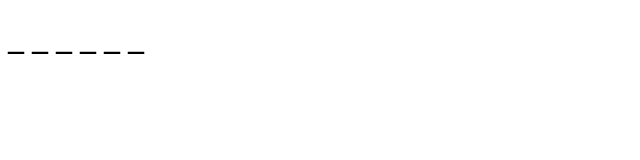
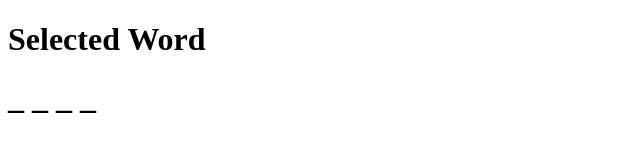
Before and after one commit to suarez9093/hangman, a plain HTML site: page index.html in a window 1280 px wide. Shown: the whole page, without its empty margins (0-640 px from the left). Drawn offline with Linux system fonts and the light colour scheme; files whose address does not match are found by name.

Commit message:
redid function for practice. startGame function works

```diff
--- a/assets/js/logic.js
+++ b/assets/js/logic.js
@@ -1,47 +1,30 @@
-// Global Variables
-// =======================================================================
-var wordArray = ["Goku","Vegeta","Tien"];
+
+var wordBank = ["Apple","Pear","Blueberry"];
 var selectedWord = "";
-var lettersInWord = [];
+var lettersInSelectedWord = [];
+var numBlanks = 0;
 var answerDisplay = [];
 var wrongLetters = [];
-var numBlanks = 0;
 
-// Stats
+// Game stats
 var wins = 0;
 var losses = 0;
-var guessesLeft = 9;
+var guessesRemaining = 9;
 
+function startGame(){
+    selectedWord = wordBank[Math.floor(Math.random()*wordBank.length)];
+    console.log("selectedWord: ", selectedWord);
+    lettersInSelectedWord = selectedWord.split("");
+    console.log("lettersInSelectedWord: ",lettersInSelectedWord);
+    numBlanks = lettersInSelectedWord.length;
+    console.log("numBlanks",numBlanks);
 
-// Functions
-// =======================================================================
-function startGame(){
-    selectedWord = wordArray[Math.floor(Math.random()*wordArray.length)]
-    console.log("selectedWord: ",selectedWord)
-    lettersInWord = selectedWord.split("")
-    console.log("Letters in word: ",lettersInWord)
-    numBlanks = lettersInWord.length;
-    console.log("numBlanks: ", numBlanks)
-
-    // Reset guesses left, wrong letters guessed and the answerDisplay
-    guessesLeft = 9;
-    wrongLetters = [];
-    answerDisplay = [];
-
-    // Image reset for the characters
-
-
-    // ==================
-
-    for(let i = 0; i < numBlanks; i++){
-        answerDisplay.push("_")
+    for(let i = 0; i < numBlanks; i ++){
+        answerDisplay.push("_");
+        console.log("answerDisplay: ",answerDisplay)
     }
 
     document.getElementById("selected_word").innerHTML = answerDisplay.join(" ")
-}
+};
 
-
-
-// =======================================================================
-startGame()
-console.log("displayBlanks: ",answerDisplay)
+startGame();
--- a/index.html
+++ b/index.html
@@ -8,8 +8,9 @@
     <link rel="stylesheet" type="text/css" href="./assets//css/style.css">
 </head>
 <body>
+    <h1>Selected Word</h1>
     <h1 id="selected_word"></h1>
-    <h2></h2>
+
 
     <script src="./assets/js/logic.js"></script>
 </body>
```
